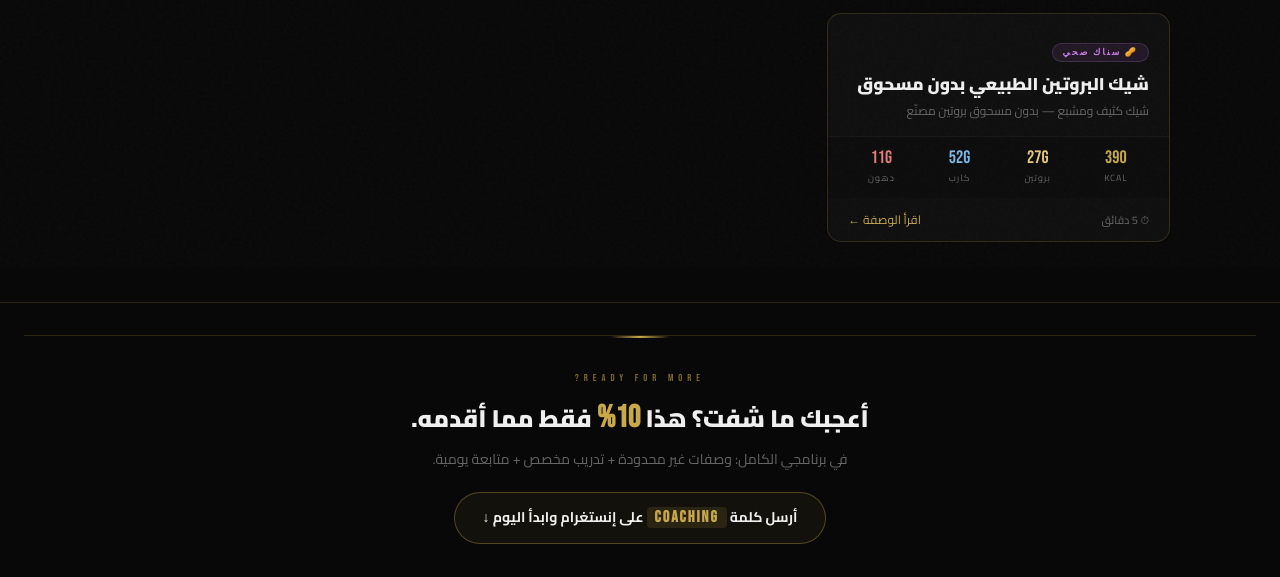
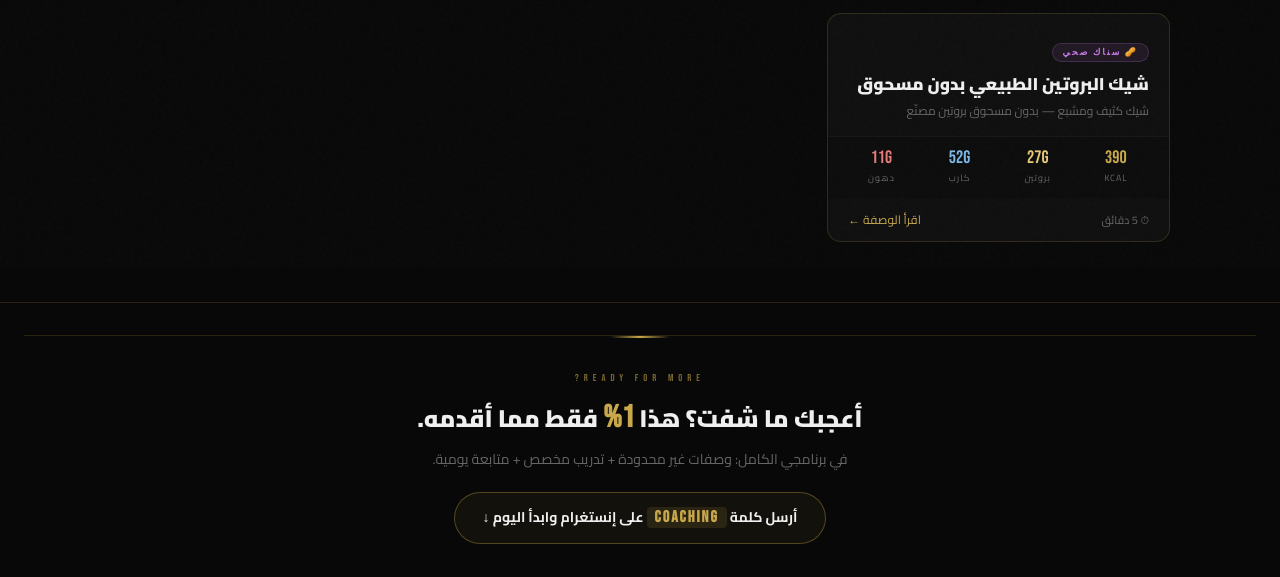
Before and after one commit to coach-anis/NUTRITION-RECIPES, a plain HTML site: page index.html in a window 1280 px wide. Shown: the part 533-1110 px from the top of the page. Drawn offline with Linux system fonts and the light colour scheme.

Commit message:
Update index.html

```diff
--- a/index.html
+++ b/index.html
@@ -525,7 +525,7 @@ footer span { color:var(--gold); }
 <footer>
   <div class="cta-section">
     <div class="cta-tag">READY FOR MORE?</div>
-    <p class="cta-text">أعجبك ما شفت؟ هذا <span class="cta-gold">10%</span> فقط مما أقدمه.</p>
+    <p class="cta-text">أعجبك ما شفت؟ هذا <span class="cta-gold">1%</span> فقط مما أقدمه.</p>
     <p class="cta-sub">في برنامجي الكامل: وصفات غير محدودة + تدريب مخصص + متابعة يومية.</p>
     <div class="cta-action">أرسل كلمة <span class="cta-keyword">coaching</span> على إنستغرام وابدأ اليوم ↓</div>
   </div>
```
